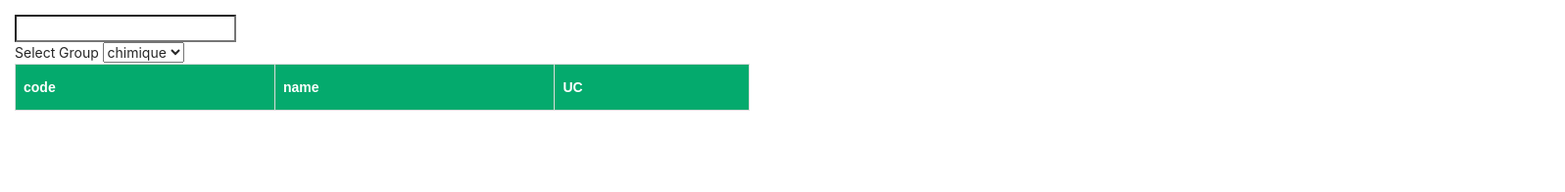
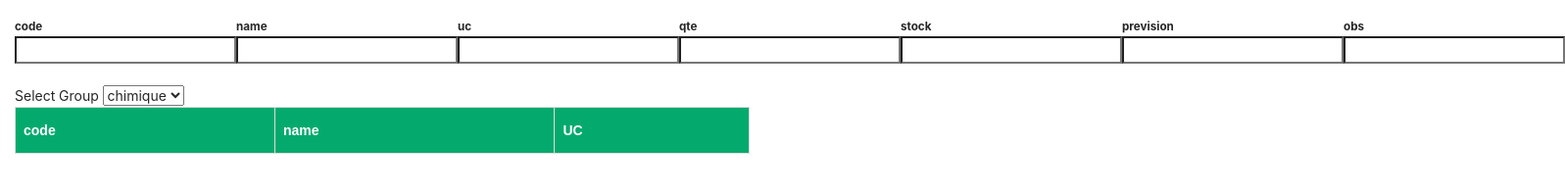
Before and after one commit to MossabDiae/Pharmacy-purchase-order-generator, a plain HTML site: page index.html in a window 1280 px wide. Shown: the whole page at 98% size, 1597 px wide, since content can reach past the window. Drawn offline with Linux system fonts and the light colour scheme.

Commit message:
implemented table click will fill input cells

```diff
--- a/index.html
+++ b/index.html
@@ -10,11 +10,37 @@
 </head>
 
 <body>
-    <input type="text" value="" name="" id="myinp" list="mydata" />
-    <datalist id="mydata">
-        <option value="Vanilla">Vanilla</option>
-        <option value="Chocolate">Chocolate</option>
-    </datalist><br>
+    <div id="item_input">
+        <div class="namelab">
+            <label for="code">code</label><br>
+            <input id="code" type="text">
+        </div>
+        <div class="namelab">
+            <label for="name">name</label><br>
+            <input id="name" type="text">
+        </div>
+        <div class="namelab">
+            <label for="uc">uc</label><br>
+            <input id="uc" type="text">
+        </div>
+        <div class="namelab">
+            <label for="qte">qte</label><br>
+            <input id="qte" type="text">
+        </div>
+        <div class="namelab">
+            <label for="stock">stock</label><br>
+            <input id="stock" type="text">
+        </div>
+        <div class="namelab">
+            <label for="prevision">prevision</label><br>
+            <input id="prevision" type="text">
+        </div>
+        <div class="namelab">
+            <label for="obs">obs</label><br>
+            <input id="obs" type="text">
+        </div>
+    </div>
+    <br>
     <label for="grselect">Select Group</label>
     <select id="grselect" onchange="RenderTable(this)" type="select"></select>
     <table id="mdtable">
--- a/script.js
+++ b/script.js
@@ -29,6 +29,7 @@ function RenderTable(select) {
         tables_html[grp_name] = table_body;
         old_tbody.parentNode.replaceChild(table_body, old_tbody);
     }
+    addRowHandlers()
 
 }
 
@@ -43,6 +44,19 @@ function makeRow(rowdict) {
     return row
 }
 
+function addRowHandlers() {
+    rows = document.querySelectorAll("#mdtable > tbody > tr")
+    rows.forEach((row) => {
+        row.onclick = () => {
+            console.log("clicked !")
+            cells = row.getElementsByTagName("td")
+            // put the innerHtml of each cell in the right place
+            document.getElementById('code').value = cells[0].innerHTML
+            document.getElementById('name').value = cells[1].innerHTML
+            document.getElementById('uc').value = cells[2].innerHTML
+        }
+    })
+}
 
 document.addEventListener('DOMContentLoaded', function () {
     setupDom();
--- a/style.css
+++ b/style.css
@@ -24,3 +24,12 @@ html {
   background-color: #04AA6D;
   color: white;
 }
+
+#item_input {
+  display: flex;
+}
+
+.namelab>label {
+  font-size: smaller;
+  font-weight: bold;
+}
```
Lines whose indentation alone changed are shown as unchanged.
